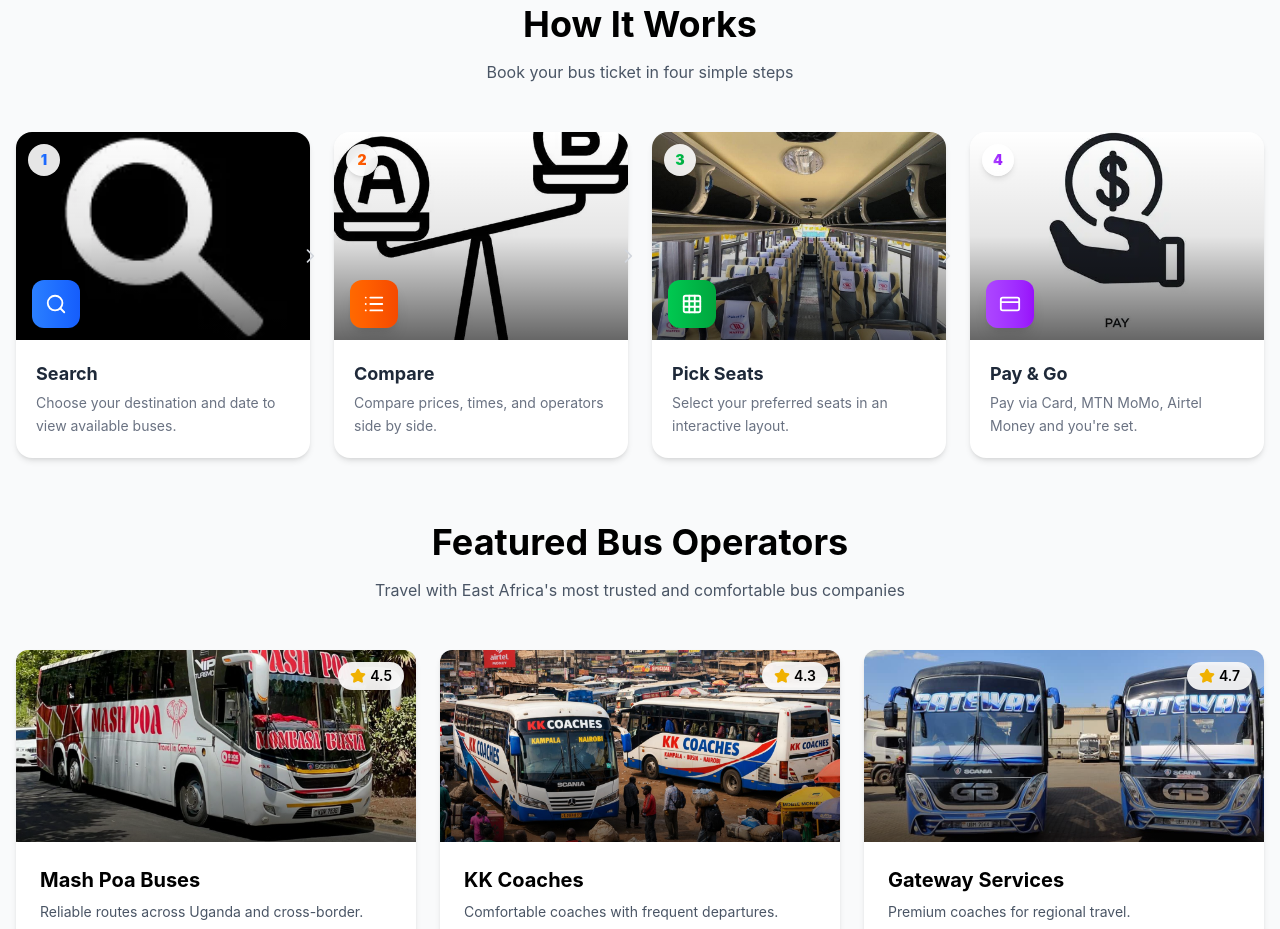
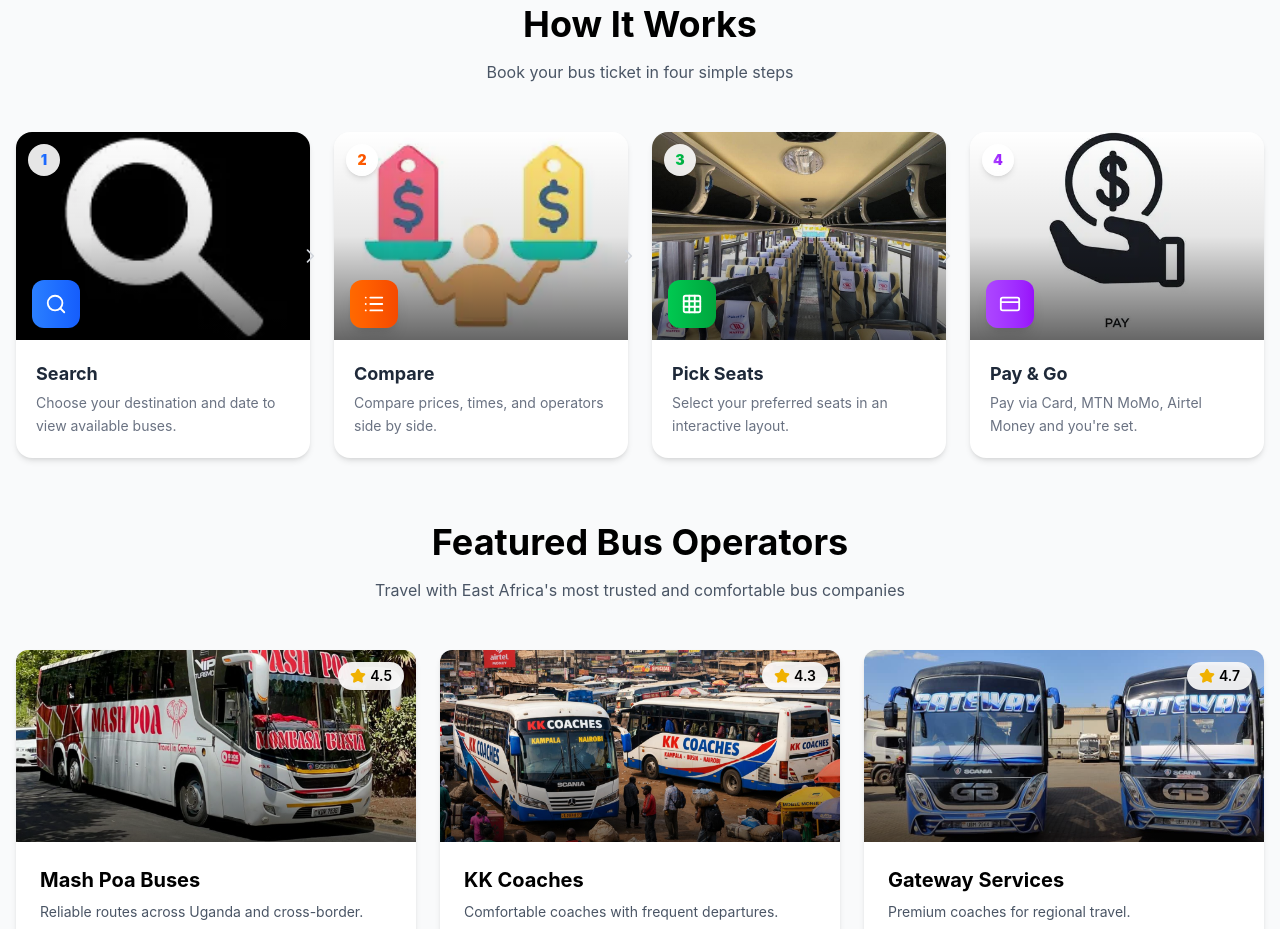
Before and after one commit to ChidiebereMichael18/EA-Coach-Frontend, a React (Vite) app: page / in a window 1280 px wide. Shown: the part 1680-2609 px from the top of the page. Built offline with nearby package versions, Linux system fonts and the light colour scheme; no server answers.

Commit message:
i am the honoured one

```diff
--- a/src/components/home/HowItWorks.jsx
+++ b/src/components/home/HowItWorks.jsx
@@ -14,7 +14,7 @@
     title: 'Compare',
     description: 'Compare prices, times, and operators side by side.',
     color: 'from-orange-500 to-orange-600',
-    image: '/routes/comparee.webp'
+    image: '/routes/compare3.webp'
   },
   {
     icon: Grid,
```
Also changed, not shown: public/routes/compare3.webp (added).
